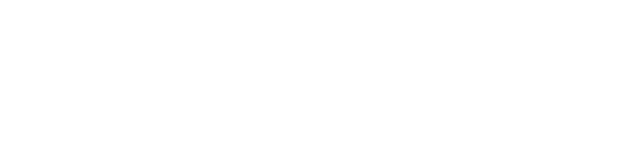
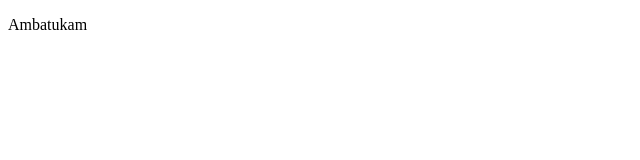
Before and after one commit to MorenoAriel/xi-rpl-1, a plain HTML site: page index.html in a window 1280 px wide. Shown: the whole page, without its empty margins (0-640 px from the left). Drawn offline with Linux system fonts and the light colour scheme.

Commit message:
menambah p

```diff
--- a/index.html
+++ b/index.html
@@ -6,6 +6,6 @@
   <title>Document</title>
 </head>
 <body>
-
+  <p>Ambatukam</p>
 </body>
 </html>
```
